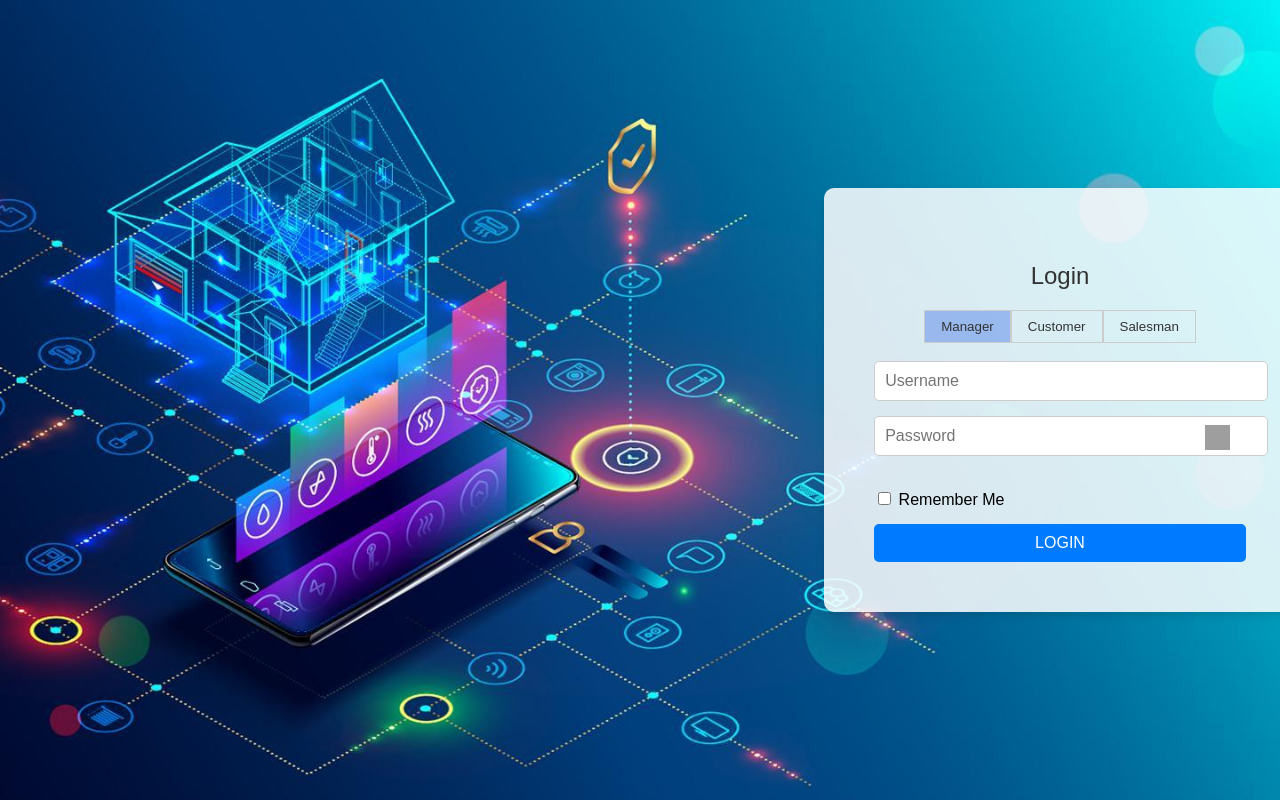
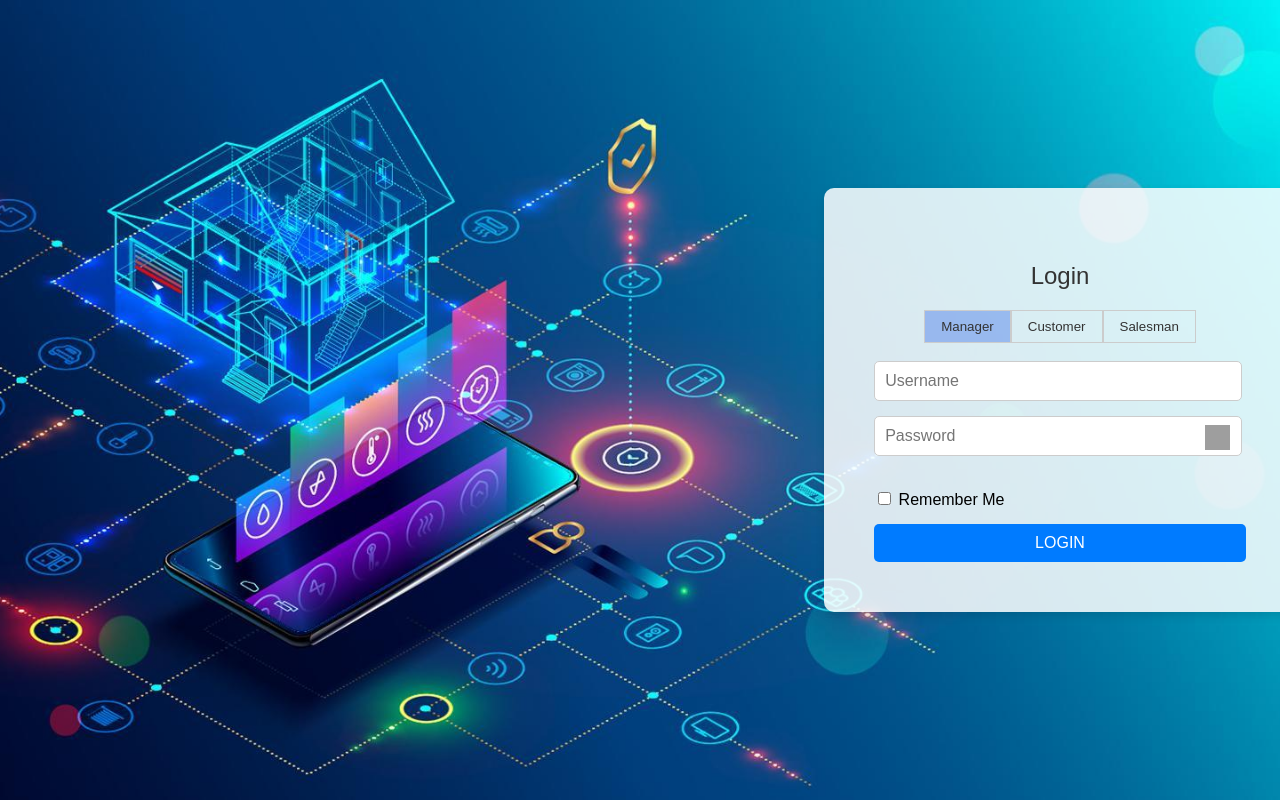
Before and after one commit to dhruvpatel77741/SmartHomes, a React (Create React App) app: page / in a window 1280 px wide. Built offline with nearby package versions, Linux system fonts and the light colour scheme; no server answers; grey boxes are pictures that could not be loaded.

Commit message:
Update Login.css

```diff
--- a/src/components/Login.css
+++ b/src/components/Login.css
@@ -51,7 +51,7 @@ body, html {
   }
 
   .user-form input, .pas-form input {
-    width: 100%;
+    width: 93%;
     padding: 10px;
     margin-bottom: 15px;
     border: 1px solid #ccc;
```
